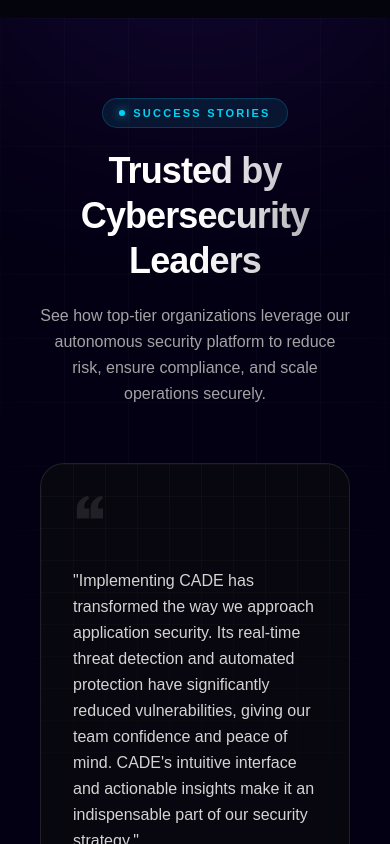
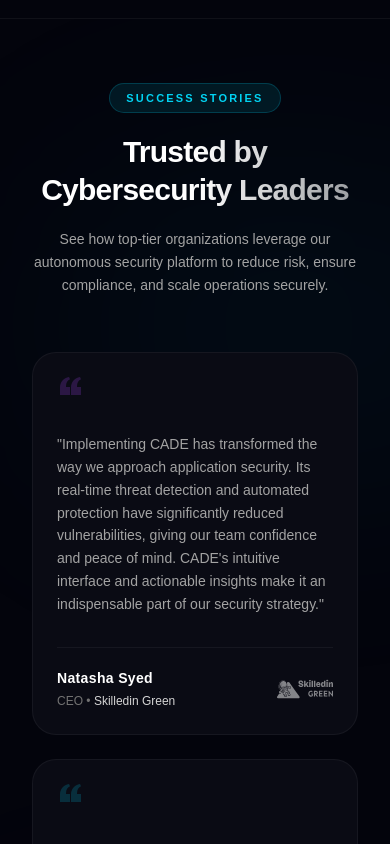
Before and after one commit to dev-mdshahid/axiler, a Next.js app: page / in a window 390 px wide. Shown: the part 10640-11484 px from the top of the page. Built offline with nearby package versions, Linux system fonts and the light colour scheme; a web font is replaced by a local one.

Commit message:
feat: update testimonials section

```diff
--- a/components/sections/home/Testimonials.tsx
+++ b/components/sections/home/Testimonials.tsx
@@ -10,7 +10,8 @@
     text: "Implementing CADE has transformed the way we approach application security. Its real-time threat detection and automated protection have significantly reduced vulnerabilities, giving our team confidence and peace of mind. CADE's intuitive interface and actionable insights make it an indispensable part of our security strategy.",
     logoSrc: "/assets/brands/skilled-in.svg",
     highlight: "from-purple-500/20 to-transparent",
-    borderHighlight: "group-hover:border-purple-500/50 hover:shadow-[0_0_30px_-5px_var(--tw-shadow-color)] hover:shadow-purple-500/30",
+    borderHighlight: "group-hover:border-purple-500/30 hover:shadow-[0_0_30px_rgba(168,85,247,0.05)]",
+    quoteColor: "text-purple-500/20 group-hover:text-purple-500/40",
   },
   {
     name: "A M Ishtiaque Sarwar",
@@ -19,7 +20,8 @@
     text: "I wanted to express my heartfelt appreciation for the outstanding protection CADE has provided. Its advanced application security capabilities and real-time threat detection have been invaluable in safeguarding our organization's digital assets. The Axiler team was very responsive and supportive throughout the engagement.",
     logoSrc: "/assets/brands/aamarpay.svg",
     highlight: "from-cyan-500/20 to-transparent",
-    borderHighlight: "group-hover:border-cyan-500/50 hover:shadow-[0_0_30px_-5px_var(--tw-shadow-color)] hover:shadow-cyan-500/30",
+    borderHighlight: "group-hover:border-cyan-500/30 hover:shadow-[0_0_30px_rgba(34,211,238,0.05)]",
+    quoteColor: "text-cyan-500/20 group-hover:text-cyan-500/40",
   },
   {
     name: "Shahjalal Palash",
@@ -28,85 +30,82 @@
     text: "Axiler's security services helped us address and close our security gaps. They allowed us to resolve vulnerabilities quickly and efficiently. We appreciate their professional approach to securing our business environment.",
     logoSrc: "/assets/brands/renata.svg",
     highlight: "from-orange-500/20 to-transparent",
-    borderHighlight: "group-hover:border-orange-500/50 hover:shadow-[0_0_30px_-5px_var(--tw-shadow-color)] hover:shadow-orange-500/30",
+    borderHighlight: "group-hover:border-orange-500/30 hover:shadow-[0_0_30px_rgba(249,115,22,0.05)]",
+    quoteColor: "text-orange-500/20 group-hover:text-orange-500/40",
   }
 ];
 
 export default function Testimonials() {
   return (
-    <SectionWrapper id="testimonials" className="relative py-20 md:py-28 lg:py-36 overflow-hidden">
-      {/* Dynamic Background */}
-      <div className="absolute inset-0 -z-10 bg-[linear-gradient(rgba(255,255,255,0.02)_1px,transparent_1px),linear-gradient(90deg,rgba(255,255,255,0.02)_1px,transparent_1px)] bg-[size:64px_64px] [mask-image:radial-gradient(ellipse_60%_50%_at_50%_0%,#000_70%,transparent_100%)]" />
-      <div className="absolute left-1/2 top-0 -z-10 -mt-24 w-full max-w-[1000px] -translate-x-1/2 opacity-30 blur-[100px]">
-        <div className="aspect-2/1 bg-gradient-to-b from-blue-900 via-purple-900 to-transparent" />
+    <SectionWrapper id="testimonials" className="relative w-full bg-[#03040C] py-16 md:py-24 overflow-hidden border-t border-white/5">
+      {/* Background Ambience */}
+      <div className="pointer-events-none absolute inset-0 flex items-center justify-center">
+        <div className="absolute top-[10%] left-[10%] h-[300px] w-[500px] rounded-full bg-cyan-500/5 blur-[120px]" />
+        <div className="absolute bottom-[20%] right-[10%] h-[300px] w-[400px] rounded-full bg-purple-500/5 blur-[120px]" />
       </div>
 
-      <div className="mx-auto flex w-full max-w-7xl flex-col px-6 lg:px-8">
+      <div className="mx-auto flex w-full max-w-7xl flex-col px-4 sm:px-6 lg:px-8 relative z-10">
 
         {/* Header Section */}
-        <div className="mb-14 sm:mb-20 flex flex-col items-center text-center max-w-4xl mx-auto relative z-10">
-          <div className="mb-5 inline-flex items-center uppercase tracking-[0.2em] text-[11px] sm:text-xs font-bold text-cyan-400 bg-cyan-400/10 border border-cyan-400/20 px-4 py-1.5 rounded-full hover:bg-white/10 transition-colors">
-            <span className="flex h-1.5 w-1.5 rounded-full bg-cyan-400 mr-2 shadow-[0_0_10px_rgba(34,211,238,0.8)]"></span>
+        <div className="mb-14 sm:mb-16 flex flex-col items-center text-center max-w-3xl mx-auto w-full">
+          <div className="mb-5 inline-flex items-center uppercase tracking-[0.2em] text-[11px] sm:text-xs font-bold text-cyan-400 bg-cyan-400/10 border border-cyan-400/20 px-4 py-1.5 rounded-full hover:bg-cyan-400/15 transition-colors">
             Success Stories
           </div>
-          <h2 className="text-4xl sm:text-5xl lg:text-5xl font-bold leading-tight tracking-tight text-transparent bg-clip-text bg-gradient-to-r from-white via-white to-white/60 mb-5 font-rethink">
+          <h2 className="text-3xl sm:text-4xl lg:text-5xl font-bold leading-tight tracking-tight text-transparent bg-clip-text bg-gradient-to-r from-white via-white to-white/60 mb-5">
             Trusted by Cybersecurity Leaders
           </h2>
-          <p className="text-base sm:text-lg font-medium leading-relaxed text-neutral-400 font-rethink">
+          <p className="text-sm sm:text-base font-medium leading-relaxed text-neutral-400">
             See how top-tier organizations leverage our autonomous security platform to reduce risk, ensure compliance, and scale operations securely.
           </p>
         </div>
 
         {/* Testimonials Grid */}
-        <div className="mx-auto grid max-w-2xl grid-cols-1 gap-8 lg:mx-0 lg:max-w-none lg:grid-cols-3 z-10">
+        <div className="mx-auto grid w-full grid-cols-1 gap-6 lg:grid-cols-3 z-10">
           {TESTIMONIALS.map((testimonial, idx) => (
             <div
               key={idx}
               className={cn(
-                "group relative flex flex-col justify-between rounded-3xl border border-white/10 bg-[#0D0D0D]/60 p-8 backdrop-blur-xl transition-all duration-500 hover:-translate-y-2",
+                "group relative flex flex-col justify-between rounded-3xl border border-white/5 bg-[#0A0B14] p-6 sm:p-8 transition-all duration-500 hover:-translate-y-1 hover:bg-white/[0.02]",
                 testimonial.borderHighlight
               )}
             >
-              {/* Card gradient aura on hover */}
+              {/* Subtle hover gradient aura top-left */}
               <div
                 className={cn(
-                  "absolute inset-0 -z-10 rounded-3xl bg-gradient-to-br opacity-0 transition-opacity duration-500 group-hover:opacity-100",
+                  "absolute top-0 left-0 w-full h-[150px] rounded-t-3xl bg-linear-to-br opacity-0 transition-opacity duration-700 group-hover:opacity-10 pointer-events-none",
                   testimonial.highlight
                 )}
               />
 
-              {/* Inner subtle grid */}
-              <div className="absolute inset-x-0 inset-y-0 -z-10 bg-[linear-gradient(rgba(255,255,255,0.03)_1px,transparent_1px),linear-gradient(90deg,rgba(255,255,255,0.03)_1px,transparent_1px)] bg-[size:32px_32px] rounded-3xl [mask-image:linear-gradient(to_bottom,white,transparent_80%)]" />
-
-              <div className="relative z-10">
+              <div className="relative z-10 flex-1 flex flex-col">
                 {/* Decorative quote icon */}
-                <div className="mb-8">
-                  <svg className="h-10 w-10 text-white/10 transition-colors duration-500 group-hover:text-white/20" fill="currentColor" viewBox="0 0 32 32" aria-hidden="true">
+                <div className="mb-6">
+                  <svg className={cn("h-8 w-8 transition-colors duration-500", testimonial.quoteColor)} fill="currentColor" viewBox="0 0 32 32" aria-hidden="true">
                     <path d="M14.017 18L14.017 10.609C14.017 4.905 17.748 1.039 23 0L23.995 2.151C21.563 3.068 20 5.694 20 9.24L20 10.054 24 10.054 24 18M3.017 18L3.017 10.609C3.017 4.905 6.748 1.039 12 0L12.995 2.151C10.563 3.068 9 5.694 9 9.24L9 10.054 13 10.054 13 18" />
                   </svg>
                 </div>
 
-                <p className="text-base leading-relaxed text-neutral-300 font-rethink relative z-10">
+                <p className="text-sm sm:text-[15px] leading-relaxed text-neutral-400 group-hover:text-neutral-300 transition-colors">
                   "{testimonial.text}"
                 </p>
               </div>
 
-              <div className="mt-10 flex items-center justify-between border-t border-white/5 pt-6 relative z-10">
+              <div className="mt-8 flex items-center justify-between border-t border-white/5 pt-5 relative z-10 transition-colors group-hover:border-white/10">
                 <div>
-                  <div className="font-semibold text-white tracking-wide font-rethink">
+                  <div className="font-semibold text-white tracking-wide text-sm sm:text-base">
                     {testimonial.name}
                   </div>
-                  <div className="text-sm font-medium text-neutral-400 mt-1 font-rethink">
-                    {testimonial.role} &bull; <span className="text-white/70">{testimonial.company}</span>
+                  <div className="text-[12px] sm:text-[13px] font-medium text-neutral-500 mt-1">
+                    {testimonial.role} &bull; <span className="text-neutral-300">{testimonial.company}</span>
                   </div>
                 </div>
                 <div className="ml-4 shrink-0">
                   <Image
                     src={testimonial.logoSrc}
                     alt={`${testimonial.company} logo`}
-                    width={96}
-                    height={32}
-                    className="h-8 w-auto object-contain opacity-50 grayscale transition-all duration-300 group-hover:opacity-100 group-hover:grayscale-0"
+                    width={80}
+                    height={28}
+                    className="h-6 sm:h-7 w-auto object-contain opacity-50 grayscale transition-all duration-300 group-hover:opacity-100 group-hover:grayscale-0"
                   />
                 </div>
               </div>
```
